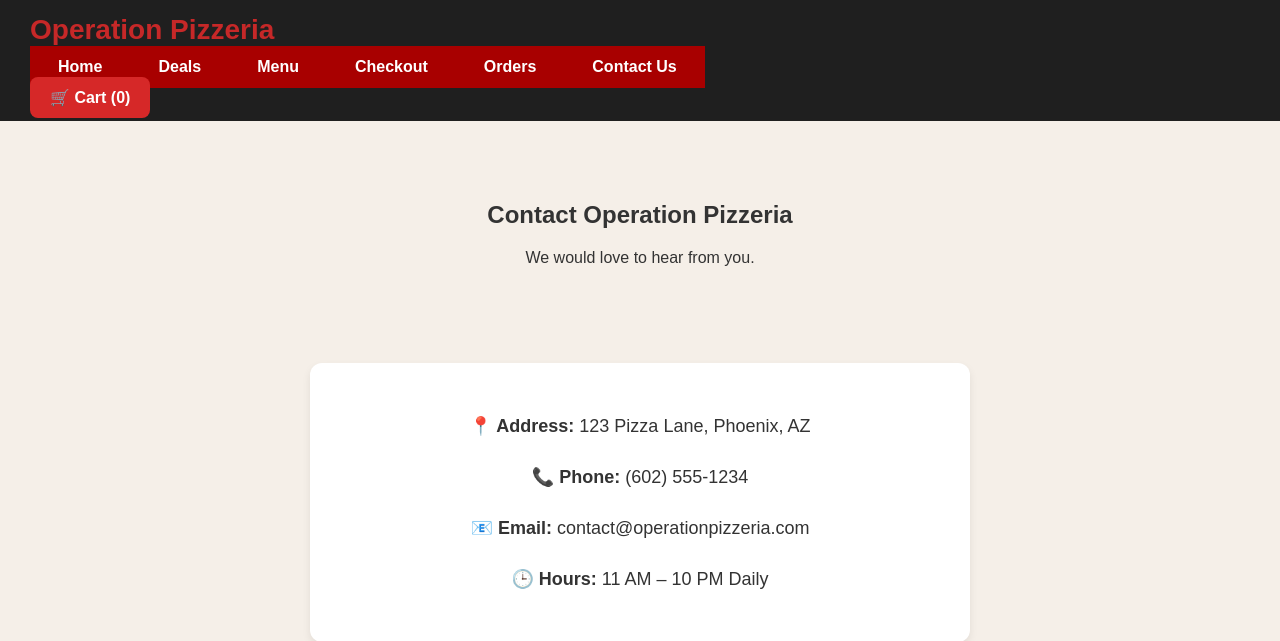
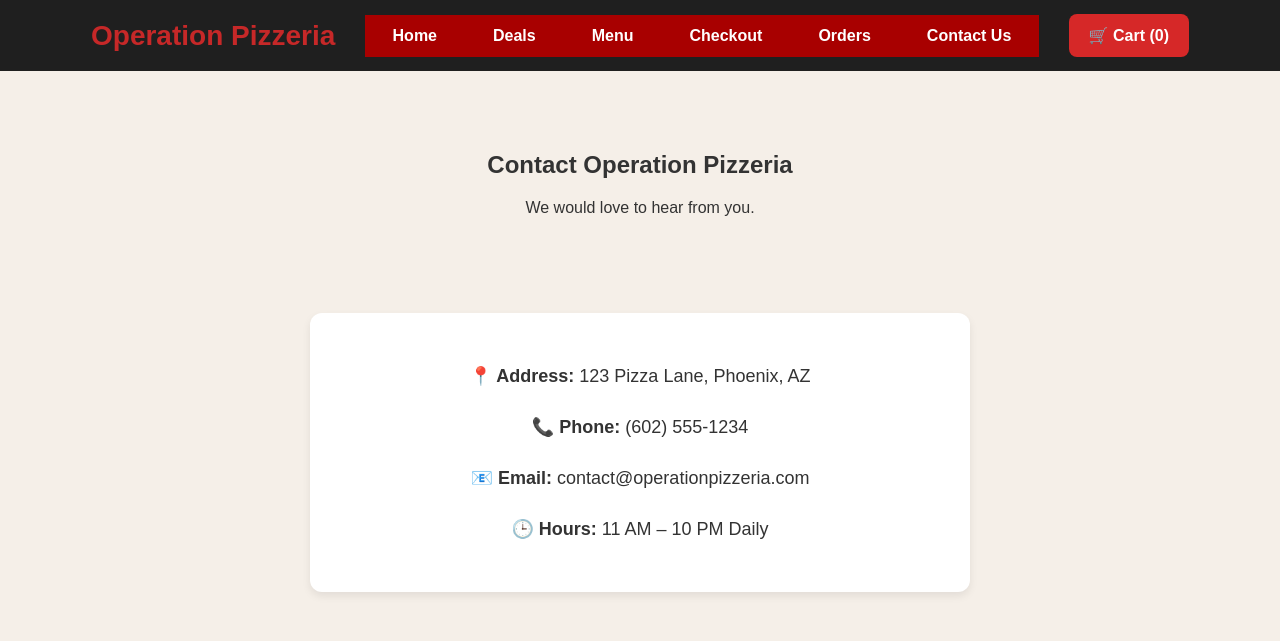
Before and after one commit to sktooyak/pizza-app, a Flask app: page /contact in a window 1280 px wide. Shown: the top 641 px of the page. Run offline with Flask 3, Linux system fonts and the light colour scheme.

Commit message:
Update contact.html

```diff
--- a/templates/contact.html
+++ b/templates/contact.html
@@ -1,33 +1,54 @@
 <!DOCTYPE html>
 <html lang="en">
 <head>
+    <!-- Page setup and responsive settings -->
     <meta charset="UTF-8">
     <meta name="viewport" content="width=device-width, initial-scale=1.0">
+
+    <!-- Browser tab title -->
     <title>Contact Us - Operation Pizzeria</title>
+
+    <!-- Link to external CSS stylesheet -->
     <link rel="stylesheet" href="{{ url_for('static', filename='style.css') }}">
 </head>
 <body>
 
+    <!-- =========================
+         HEADER / NAVIGATION
+         Logo, navigation links, and cart button
+         ========================= -->
     <header class="top-header">
-        <div class="logo">Operation Pizzeria</div>
+        <div class="container">
 
+            <!-- Clickable logo returns user to homepage -->
+            <a href="/" class="logo">Operation Pizzeria</a>
+
+            <!-- Main site navigation -->
             <nav class="main-nav">
                 <a href="/">Home</a>
-            <a href="/">Deals</a>
+                <a href="/deals">Deals</a>
                 <a href="/menu">Menu</a>
                 <a href="/order">Checkout</a>
                 <a href="/orders">Orders</a>
                 <a href="/contact">Contact Us</a>
             </nav>
 
+            <!-- Shopping cart button with live cart count -->
             <a href="/cart" class="cart-button">🛒 Cart ({{ cart_count }})</a>
+        </div>
     </header>
 
+    <!-- =========================
+         PAGE HERO / TITLE
+         ========================= -->
     <main class="hero">
         <h2>Contact Operation Pizzeria</h2>
         <p>We would love to hear from you.</p>
     </main>
 
+    <!-- =========================
+         CONTACT INFORMATION
+         ========================= -->
     <section class="contact-info">
         <p><strong>📍 Address:</strong> 123 Pizza Lane, Phoenix, AZ</p>
         <p><strong>📞 Phone:</strong> (602) 555-1234</p>
```
Lines whose indentation alone changed are shown as unchanged.
